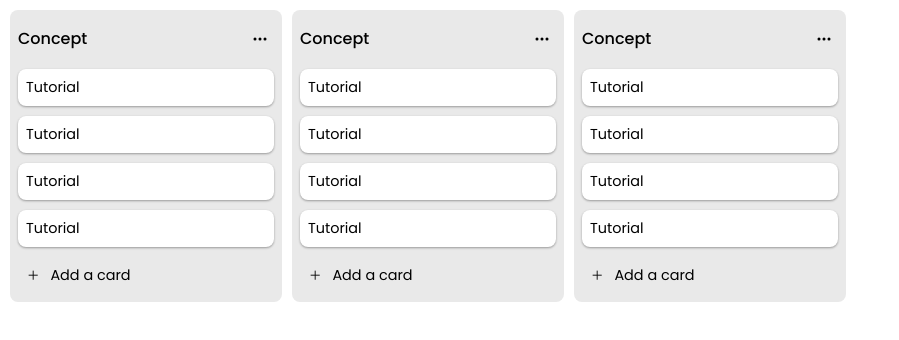
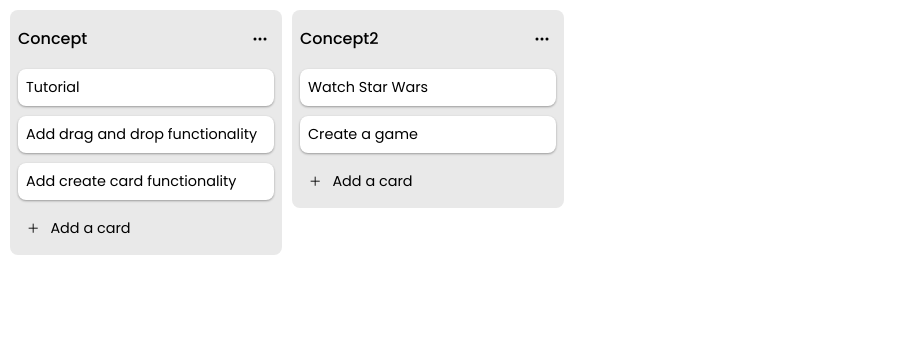
Before and after one commit to Joris63/Plonks-Trello-clone-Frontend, a React (Create React App) app: page / in a window 1280 px wide. Shown: the top 340 px of the page, without its empty margins (0-899 px from the left). Built offline with nearby package versions, Linux system fonts and the light colour scheme.

Commit message:
Added drag and drop functionality

```diff
--- a/package.json
+++ b/package.json
@@ -6,8 +6,10 @@
     "@testing-library/jest-dom": "^5.16.1",
     "@testing-library/react": "^12.1.2",
     "@testing-library/user-event": "^13.5.0",
+    "lodash": "^4.17.21",
     "react": "^17.0.2",
     "react-dnd": "^14.0.5",
+    "react-dnd-html5-backend": "^14.1.0",
     "react-dom": "^17.0.2",
     "react-scripts": "5.0.0",
     "sass": "^1.49.0",
--- a/src/components/Board.js
+++ b/src/components/Board.js
@@ -1,13 +1,148 @@
-import React from "react";
+import React, { useState } from "react";
+import { DndProvider } from "react-dnd";
 import "../styles/board.scss";
 import List from "./List";
+import { HTML5Backend } from "react-dnd-html5-backend";
+import CardDragLayer from "./CardDragLayer.js";
+import _ from "lodash";
+
+const allLists = [
+  {
+    id: "0d2b9f81-d438-4421-9c2a-5a71f1cd6419",
+    name: "Concept",
+    cards: [
+      {
+        id: "d543a73b-ab6f-4edd-bb36-f6deb1679523",
+        content: "Tutorial",
+        list_id: "0d2b9f81-d438-4421-9c2a-5a71f1cd6419",
+        list_name: "Concept",
+        order: 0,
+      },
+      {
+        id: "109826e4-1acf-4fdd-a12d-aa1ccae8fc93",
+        content: "Add drag and drop functionality",
+        list_id: "0d2b9f81-d438-4421-9c2a-5a71f1cd6419",
+        list_name: "Concept",
+        order: 1,
+      },
+      {
+        id: "68b0d7ff-8b9b-4d2b-9fa9-107576a05f2e",
+        content: "Add create card functionality",
+        list_id: "0d2b9f81-d438-4421-9c2a-5a71f1cd6419",
+        list_name: "Concept",
+        order: 2,
+      },
+    ],
+  },
+  {
+    id: "dcf60bb3-7c38-4213-bf38-ea6b45116e4a",
+    name: "Concept2",
+    cards: [
+      {
+        id: "5b0ec778-22fa-4d3c-887b-8356ed982a80",
+        content: "Watch Star Wars",
+        list_id: "dcf60bb3-7c38-4213-bf38-ea6b45116e4a",
+        list_name: "Concept2",
+        order: 0,
+      },
+      {
+        id: "00127536-c4dd-41f8-bf1f-238c2903e768",
+        content: "Create a game",
+        list_id: "dcf60bb3-7c38-4213-bf38-ea6b45116e4a",
+        list_name: "Concept2",
+        order: 1,
+      },
+    ],
+  },
+];
 
 const Board = (props) => {
+  const [lists, setLists] = useState(allLists);
+
+  function findCardById(id, array) {
+    let found = null;
+
+    array.forEach((list) => {
+      if (!found) {
+        found = list.cards.find((card) => card.id === id);
+      }
+    });
+
+    return found;
+  }
+
+  function handleCardSorting(
+    draggedCardId,
+    destinationParentId,
+    destinationIndex
+  ) {
+    const newLists = _.cloneDeep(lists);
+    const draggedCard = findCardById(draggedCardId, newLists);
+    const destinationParent = newLists.find(
+      (list) => list.id === destinationParentId
+    );
+    const departureIsDestinationParent =
+      draggedCard.list_id === destinationParentId;
+    const newChildren = [];
+    const actualOrder =
+      destinationIndex > draggedCard.order && departureIsDestinationParent
+        ? destinationIndex + 1
+        : destinationIndex;
+
+    // Remove card from old list
+    if (!departureIsDestinationParent) {
+      const departureParent = newLists.find(
+        (list) => list.id === draggedCard.list_id
+      );
+      const oldChildren = [];
+
+      _.sortBy(departureParent.cards, ["order"]).forEach((card) => {
+        if (card.id !== draggedCardId) {
+          card.order = oldChildren.length;
+          oldChildren.push(card);
+        }
+      });
+
+      departureParent.cards = oldChildren;
+    }
+
+    // Add card to new list in proper location
+    _.sortBy(destinationParent.cards, ["order"]).forEach((card) => {
+      if (card.id !== draggedCardId && card.order < actualOrder) {
+        card.order = newChildren.length;
+        newChildren.push(card);
+      }
+    });
+
+    draggedCard.list_id = destinationParent.id;
+    draggedCard.list_name = destinationParent.name;
+    draggedCard.order = destinationIndex;
+    newChildren.push(draggedCard);
+
+    _.sortBy(destinationParent.cards, ["order"]).forEach((card) => {
+      if (card.id !== draggedCardId && card.order >= actualOrder) {
+        card.order = newChildren.length;
+        newChildren.push(card);
+      }
+    });
+
+    destinationParent.cards = newChildren;
+
+    setLists(newLists);
+  }
+
   return (
     <div className="board">
-      {Array.from(Array(3).keys()).map((index) => (
-        <List id={index} key={`list-${index}`} />
-      ))}
+      <DndProvider backend={HTML5Backend}>
+        {lists.map((list) => (
+          <List
+            list={list}
+            key={`list-${list.id}`}
+            handleCardSorting={handleCardSorting}
+          />
+        ))}
+        <CardDragLayer />
+      </DndProvider>
     </div>
   );
 };
--- a/src/components/Card.js
+++ b/src/components/Card.js
@@ -1,9 +1,57 @@
-import React from "react";
+import React, { useEffect, useRef } from "react";
+import { useDrag, useDrop } from "react-dnd";
+import { getEmptyImage } from "react-dnd-html5-backend";
 
-const Card = (props) => {
+const Card = ({ card, handleSort }) => {
+  const ref = useRef(null);
+  const dropRef = useRef();
+
+  dropRef.current = { order: card.order, list_id: card.list_id };
+
+  const [{ handlerId }, drop] = useDrop({
+    accept: "card",
+    collect(monitor) {
+      return {
+        handlerId: monitor.getHandlerId(),
+      };
+    },
+    hover(item, monitor) {
+      const { list_id, order } = dropRef.current;
+
+      if (!ref.current) {
+        return;
+      }
+
+      handleSort(item.id, list_id, order);
+
+      item.order = order;
+    },
+  });
+
+  const [{ isDragging }, drag, preview] = useDrag({
+    type: "card",
+    item: () => {
+      return { ...card };
+    },
+    collect: (monitor) => ({
+      isDragging: monitor.isDragging(),
+    }),
+  });
+
+  useEffect(() => {
+    preview(getEmptyImage(), { captureDraggingState: true });
+  }, [preview]);
+
+  drag(drop(ref));
+
   return (
-    <div className="card">
-      <p className="name">Tutorial</p>
+    <div
+      className="card"
+      ref={ref}
+      data-handler-id={handlerId}
+      style={{ opacity: isDragging ? 0 : 1 }}
+    >
+      <p className="content">{card.content}</p>
     </div>
   );
 };
--- /dev/null
+++ b/src/components/CardDragLayer.js
@@ -0,0 +1,51 @@
+import React from "react";
+import { useDragLayer } from "react-dnd";
+
+const layerStyles = {
+  position: "fixed",
+  pointerEvents: "none",
+  zIndex: 100,
+  left: 0,
+  top: 0,
+  width: "100%",
+  height: "100%",
+};
+
+function getItemStyles(initialOffset, currentOffset) {
+  if (!initialOffset || !currentOffset) {
+    return {
+      display: "none",
+    };
+  }
+  let { x, y } = currentOffset;
+  const transform = `translate(${x}px, ${y}px)`;
+  return {
+    transform,
+    WebkitTransform: transform,
+  };
+}
+
+function CardDragLayer(props) {
+  const { isDragging, item, initialOffset, currentOffset } =
+    useDragLayer((monitor) => ({
+      item: monitor.getItem(),
+      itemType: monitor.getItemType(),
+      initialOffset: monitor.getInitialSourceClientOffset(),
+      currentOffset: monitor.getSourceClientOffset(),
+      isDragging: monitor.isDragging(),
+    }));
+
+  if (!isDragging) {
+    return null;
+  }
+
+  return (
+    <div style={layerStyles}>
+      <div className="card" style={getItemStyles(initialOffset, currentOffset)}>
+        <p className="content">{item.content}</p>
+      </div>
+    </div>
+  );
+}
+
+export default CardDragLayer;
--- a/src/components/List.js
+++ b/src/components/List.js
@@ -1,16 +1,16 @@
-import React, { useCallback, useEffect, useState } from "react";
+import React, { useEffect, useState } from "react";
 import Card from "./Card";
 
-const List = ({ id }) => {
+const List = ({ list, handleCardSorting }) => {
   const [open, setOpen] = useState(false);
 
-  const handleDropdown = useCallback((e) => {
+  useEffect(() => {
+    const handleDropdown = (e) => {
       const rect = document
-      .getElementById(`action_drpdwn-${id}`)
+        .getElementById(`action_drpdwn-${list.id}`)
         ?.getBoundingClientRect();
 
       if (
-      rect &&
         !(
           e.clientX > rect.left &&
           e.clientX < rect.right &&
@@ -20,9 +20,8 @@ const List = ({ id }) => {
       ) {
         setOpen(false);
       }
-  });
+    };
 
-  useEffect(() => {
     if (open) {
       window.addEventListener("click", handleDropdown);
     } else {
@@ -30,18 +29,18 @@ const List = ({ id }) => {
     }
 
     return () => window.removeEventListener("click", handleDropdown);
-  }, [open]);
+  }, [open, list]);
 
   return (
     <div className="list">
       <header>
-        <p className="name">Concept</p>
+        <p className="name">{list.name}</p>
         <div className="action">
           <button className="action_btn" onClick={() => setOpen(!open)}>
             <ion-icon name="ellipsis-horizontal" />
           </button>
           {open && (
-            <div className="action_dropdown" id={`action_drpdwn-${id}`}>
+            <div className="action_dropdown" id={`action_drpdwn-${list.id}`}>
               <header>
                 <p className="title">List actions</p>
                 <button className="close_btn" onClick={() => setOpen(!open)}>
@@ -54,10 +53,9 @@ const List = ({ id }) => {
         </div>
       </header>
       <ul className="card_container">
-        <Card />
-        <Card />
-        <Card />
-        <Card />
+        {list.cards.map((card, index) => (
+          <Card key={`card-${card.id}`} card={card} handleSort={handleCardSorting} />
+        ))}
       </ul>
       <footer>
         <button className="add_card">
--- a/src/index.css
+++ b/src/index.css
@@ -1,7 +1,7 @@
-@import url('https://fonts.googleapis.com/css2?family=Poppins:ital,wght@0,100;0,200;0,300;0,400;0,500;0,600;0,700;0,800;0,900;1,100;1,200;1,300;1,400;1,500;1,600;1,700;1,800;1,900&display=swap');
+@import url("https://fonts.googleapis.com/css2?family=Poppins:ital,wght@0,100;0,200;0,300;0,400;0,500;0,600;0,700;0,800;0,900;1,100;1,200;1,300;1,400;1,500;1,600;1,700;1,800;1,900&display=swap");
 
 * {
-    font-family: 'Poppins', sans-serif;
+    font-family: "Poppins", sans-serif;
 }
 
 body {
--- a/src/styles/board.scss
+++ b/src/styles/board.scss
@@ -8,6 +8,7 @@
         border-radius: 8px;
         width: 256px;
         padding: 8px;
+        height: fit-content;
 
         & header {
             display: flex;
@@ -85,20 +86,6 @@
             gap: 10px;
             margin: 10px 0;
             padding: 0;
-
-            & .card {
-                position: relative;
-                border-radius: 8px;
-                background: #fff;
-                padding: 8px;
-                box-shadow: 0 1px 3px rgba(0, 0, 0, 0.12), 0 1px 2px rgba(0, 0, 0, 0.24);
-                cursor: grab;
-
-                & .name {
-                    margin: 0;
-                    font-size: 0.9em;
-                }
-            }
         }
 
         & footer .add_card {
@@ -124,3 +111,18 @@
         }
     }
 }
+
+.card {
+    position: relative;
+    width: 240px;
+    border-radius: 8px;
+    background: #fff;
+    padding: 8px;
+    box-shadow: 0 1px 3px rgba(0, 0, 0, 0.12), 0 1px 2px rgba(0, 0, 0, 0.24);
+    cursor: grab;
+
+    & .content {
+        margin: 0;
+        font-size: 0.9em;
+    }
+}
```
Also changed, not shown: 1 other file (tests, documents, lock files or other folders). Lines whose indentation alone changed are shown as unchanged.
